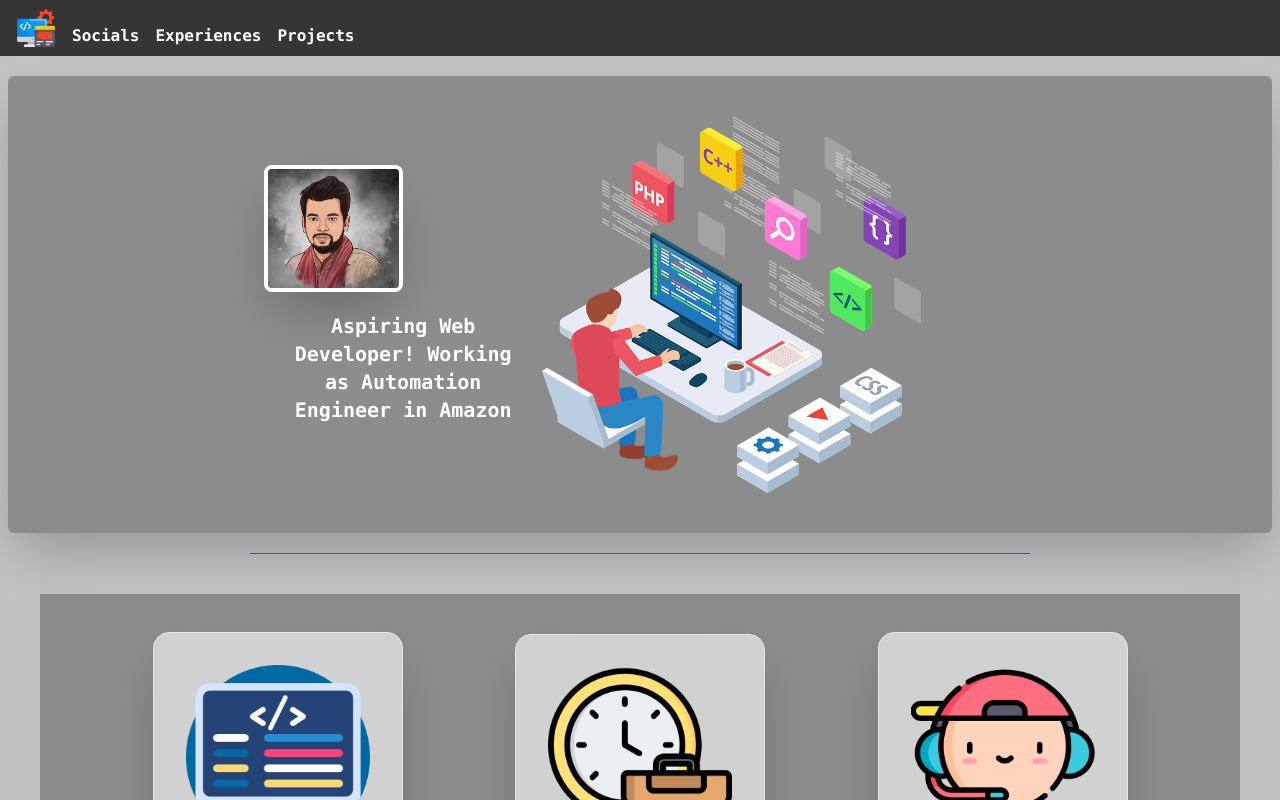
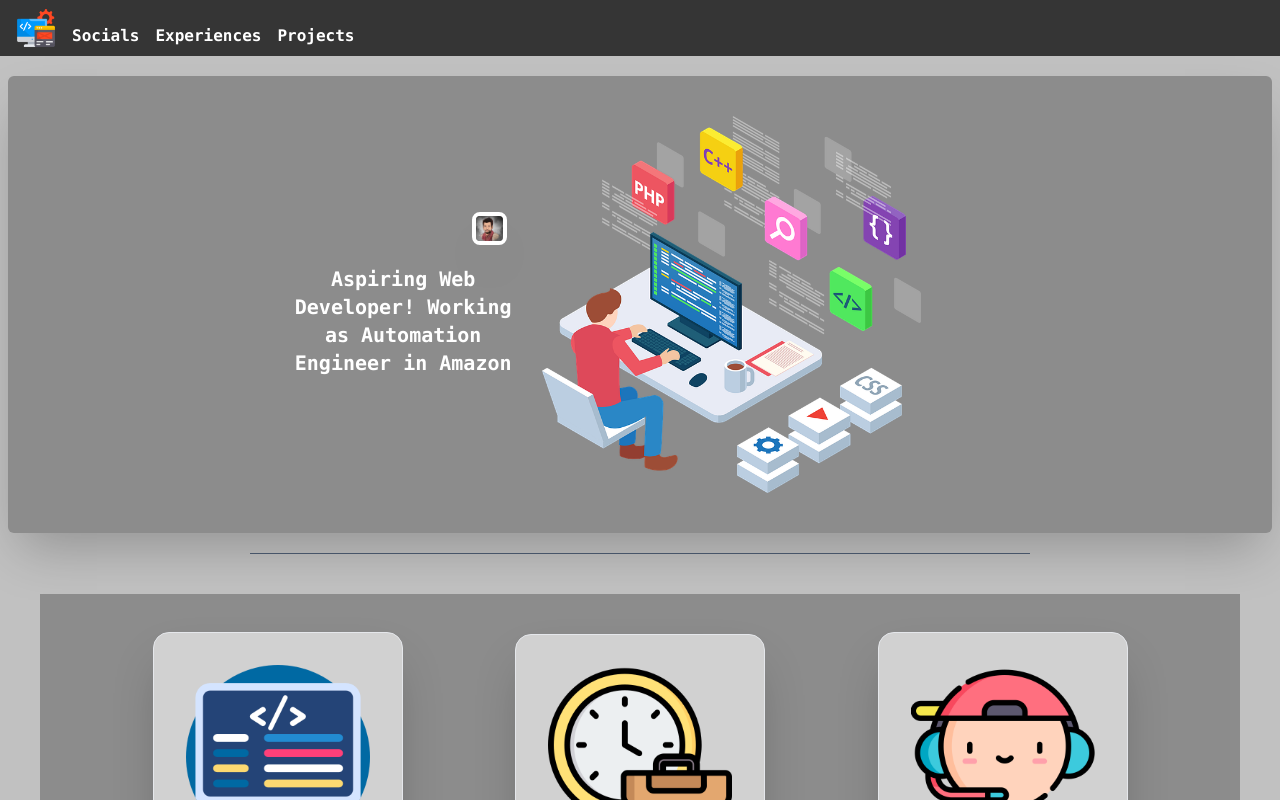
Before and after one commit to sahebawp/MyFolio_ReactJS, a React (Create React App) app: page / in a window 1280 px wide. Shown: the top 800 px of the page. Built offline with nearby package versions, Linux system fonts and the light colour scheme.

Commit message:
adjusted the image

```diff
--- a/src/App.js
+++ b/src/App.js
@@ -28,8 +28,8 @@ function App() {
             <span>
                 <img class="SideImage  h-[60%] w-[80%]" data-te-lazy-load-init data-te-lazy-delay="1500" src="./images/side_image_new2.webp" alt="" />
             </span>
-            <span class="w-1/2 flex justify-center flex-col items-center">
-                <div class=" place-self-end ">
+            <span class="w-1/2 flex  justify-center flex-col items-center">
+                <div class=" pl-52 ">
                     <img class="h-1/2 w-1/2 border-solid border-4 border-white rounded-lg shadow-2xl " data-te-lazy-load-init data-te-lazy-delay="1500" src='./images/Profile_image.jpeg'>
                     </img>
                 </div>
```
